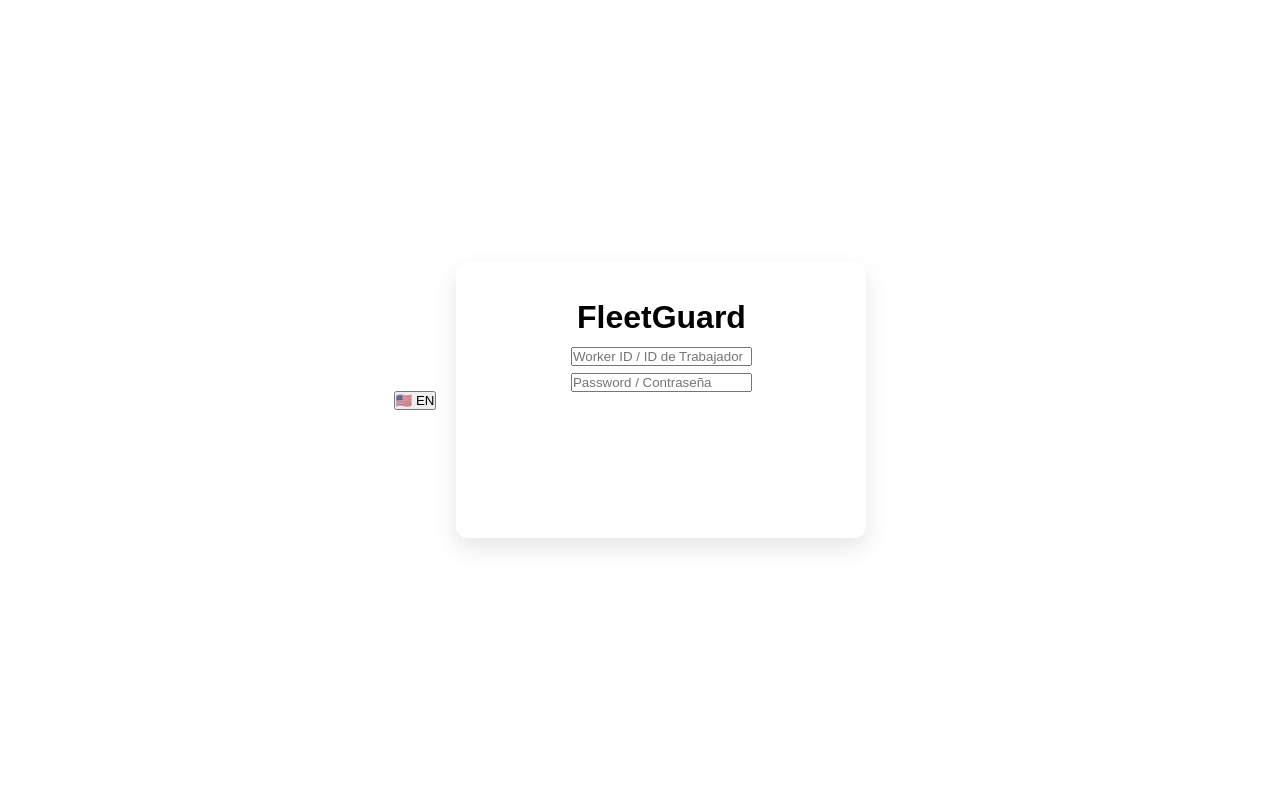
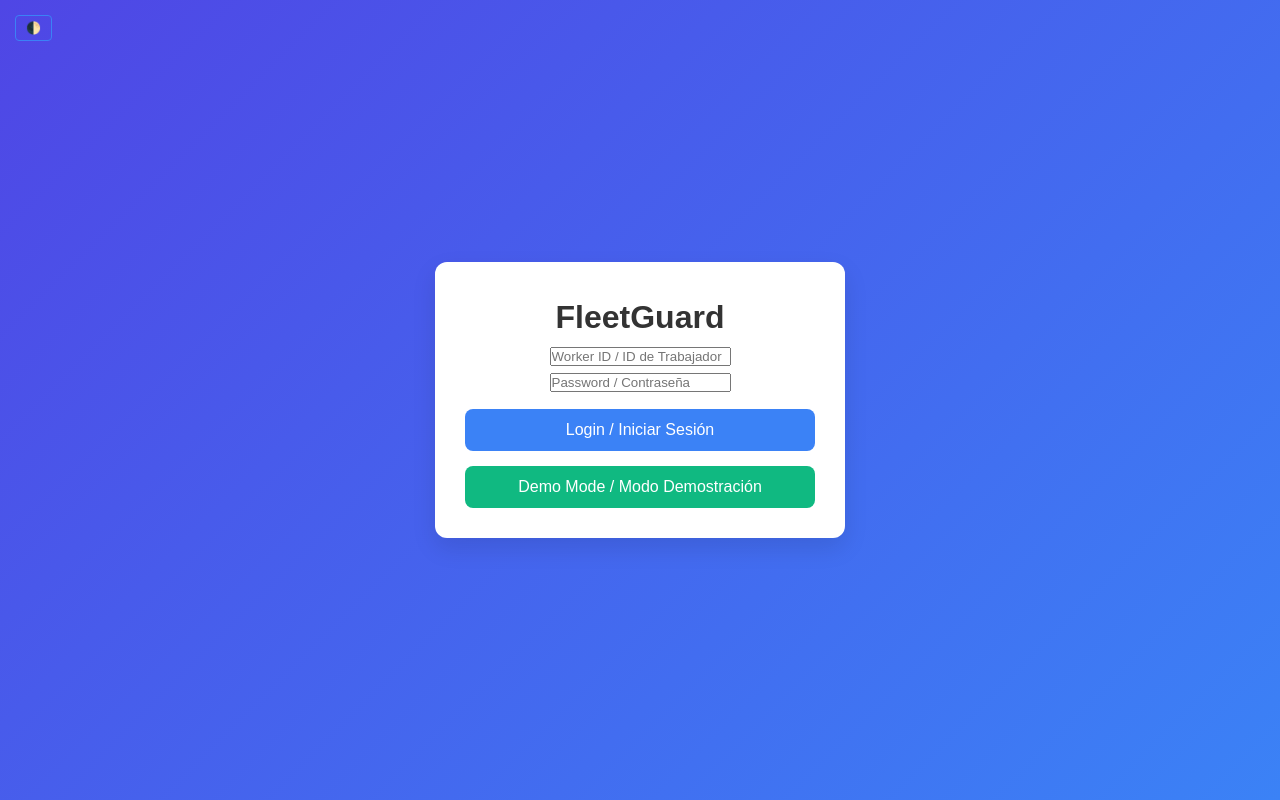
Before and after one commit to Kaoz444/FleetGuard, a plain HTML site: page index.html in a window 1280 px wide. Drawn offline with nearby package versions, Linux system fonts and the light colour scheme.

Commit message:
Update index.html

```diff
--- a/index.html
+++ b/index.html
@@ -7,13 +7,25 @@
     <script src="https://cdnjs.cloudflare.com/ajax/libs/jspdf/2.5.1/jspdf.umd.min.js"></script>
     <script src="https://cdnjs.cloudflare.com/ajax/libs/xlsx/0.17.5/xlsx.full.min.js"></script>
     <style>
-        /* Estilos básicos */
+        :root {
+            --primary-color: #3b82f6;
+            --secondary-color: #10b981;
+            --background-gradient: linear-gradient(135deg, #4f46e5 0%, #3b82f6 100%);
+            --card-background: white;
+            --text-color: #333;
+            --success-color: #10b981;
+            --warning-color: #f59e0b;
+            --danger-color: #ef4444;
+        }
+
+        /* General styles */
         * {
             box-sizing: border-box;
             margin: 0;
             padding: 0;
             transition: all 0.3s ease;
         }
+
         body {
             font-family: 'Arial', sans-serif;
             background: var(--background-gradient);
@@ -24,27 +36,23 @@
             color: var(--text-color);
             line-height: 1.6;
         }
+
         .container {
             width: 100%;
             max-width: 450px;
             padding: 20px;
         }
+
         .card {
             background: var(--card-background);
             border-radius: 12px;
             box-shadow: 0 10px 25px rgba(0,0,0,0.1);
             padding: 30px;
             text-align: center;
+            position: relative;
+            overflow: hidden;
         }
-        .progress-bar {
-            position: absolute;
-            top: 0;
-            left: 0;
-            width: 0%;
-            height: 6px;
-            background: var(--primary-color);
-            transition: width 0.5s ease;
-        }
+
         .btn {
             display: block;
             width: 100%;
@@ -57,73 +65,81 @@
             font-size: 16px;
             margin-top: 15px;
         }
+
+        .btn:hover {
+            opacity: 0.9;
+        }
+
         .btn-secondary {
             background: var(--secondary-color);
         }
-        .btn-danger {
-            background: var(--danger-color);
+
+        .theme-toggle {
+            position: absolute;
+            top: 15px;
+            left: 15px;
+            background: none;
+            border: 1px solid var(--primary-color);
+            color: var(--primary-color);
+            padding: 5px 10px;
+            border-radius: 4px;
+            font-size: 12px;
         }
-        .screen {
-            display: none;
+
+        /* Dark Theme */
+        body.dark-theme {
+            --primary-color: #60a5fa;
+            --secondary-color: #34d399;
+            --background-gradient: linear-gradient(135deg, #1f2937 0%, #111827 100%);
+            --card-background: #1f2937;
+            --text-color: #f3f4f6;
         }
-        #loginScreen {
-            display: block;
+
+        .dark-theme .theme-toggle {
+            color: #60a5fa;
+            border-color: #60a5fa;
         }
     </style>
 </head>
 <body>
-    <button class="language-toggle" onclick="toggleLanguage()">
-        <span id="languageToggleBtn">🇺🇸 EN</span>
-    </button>
-    <div id="loginScreen" class="screen container">
+    <!-- Theme Toggle -->
+    <button class="theme-toggle" onclick="toggleTheme()">🌓</button>
+
+    <!-- Login Screen -->
+    <div id="loginScreen" class="container">
         <div class="card">
             <h1 class="title">FleetGuard</h1>
             <div class="input-group">
                 <input type="text" id="workerId" placeholder="Worker ID / ID de Trabajador">
                 <input type="password" id="workerPassword" placeholder="Password / Contraseña">
             </div>
-            <button class="btn" onclick="login()">Login</button>
-            <button class="btn btn-secondary" onclick="startDemoMode()">Demo Mode</button>
+            <button class="btn" onclick="login()">Login / Iniciar Sesión</button>
+            <button class="btn btn-secondary" onclick="startDemoMode()">Demo Mode / Modo Demostración</button>
         </div>
     </div>
 
     <script>
-        let currentLanguage = 'es';
-        let currentIndex = 0;
-        let currentInspectionData = {};
-        let workers = {
-            '1234': { name: 'Juan Pérez', password: 'fleetguard2024', inspections: [] },
-            'demo': { name: 'Demo User', password: 'demo2024', inspections: [] }
-        };
+        let currentTheme = localStorage.getItem('fleetguard-theme') || 'light';
 
-        function toggleLanguage() {
-            currentLanguage = currentLanguage === 'en' ? 'es' : 'en';
-            updateLanguage();
+        function toggleTheme() {
+            currentTheme = currentTheme === 'light' ? 'dark' : 'light';
+            document.body.classList.toggle('dark-theme');
+            localStorage.setItem('fleetguard-theme', currentTheme);
         }
 
-        function updateLanguage() {
-            const languageToggleBtn = document.getElementById('languageToggleBtn');
-            if (languageToggleBtn) {
-                languageToggleBtn.textContent = currentLanguage === 'en' ? '🇲🇽 ES' : '🇺🇸 EN';
+        document.addEventListener('DOMContentLoaded', () => {
+            if (currentTheme === 'dark') {
+                document.body.classList.add('dark-theme');
             }
-        }
+        });
 
         function login() {
-            const workerId = document.getElementById('workerId').value.trim();
-            const password = document.getElementById('workerPassword').value;
-            const worker = workers[workerId];
-            if (worker && worker.password === password) {
-                alert('Login successful');
-            } else {
-                alert('Invalid Worker ID or Password');
-            }
+            alert('Login functionality here.');
         }
 
         function startDemoMode() {
-            alert('Demo mode started');
+            alert('Demo mode started.');
         }
-
-        document.addEventListener('DOMContentLoaded', updateLanguage);
     </script>
 </body>
 </html>
```
